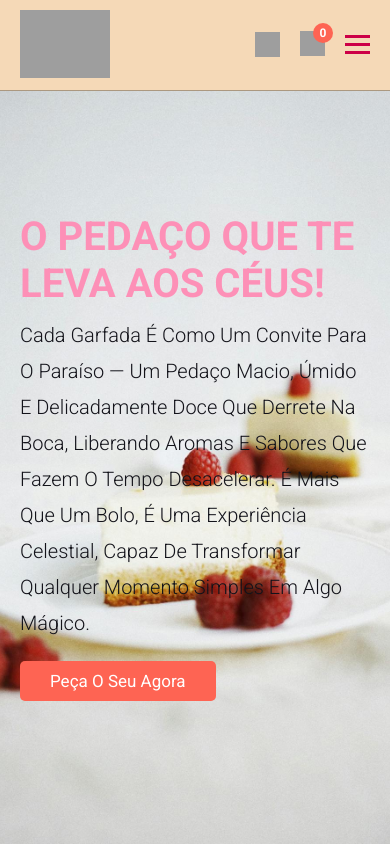
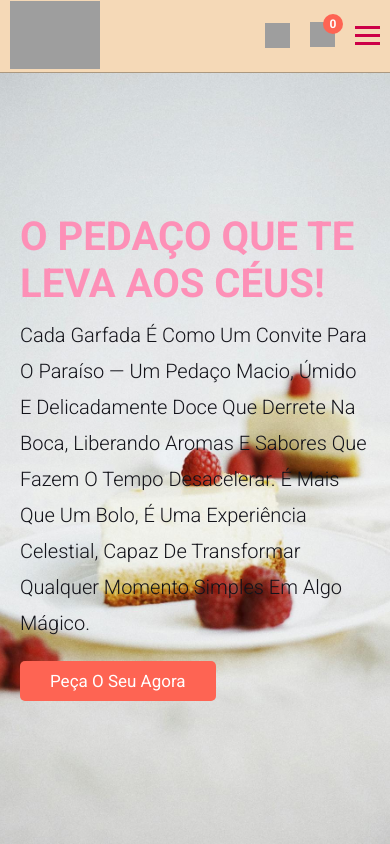
Before and after one commit to Gabrielfbarros/piece-of-heaven-cake-shop, a plain HTML site: page index.html in a window 390 px wide. Shown: the top 844 px of the page. Drawn offline with Linux system fonts and the light colour scheme; grey boxes are pictures that could not be loaded.

Commit message:
Update style.css

```diff
--- a/style.css
+++ b/style.css
@@ -559,8 +559,10 @@ section {
 /* Estilos para telas menores que 768px (Mobile/Tablet) */
 @media (max-width: 768px) {
     .header section {
-        padding: 1rem 2rem;
+        padding: 0.1rem 1rem;
     }
+
+
 
     .logo img {
         max-width: 90px;
```
